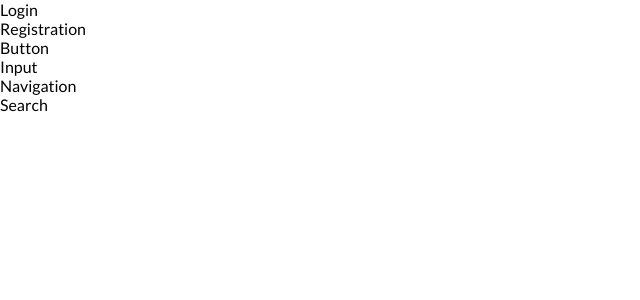
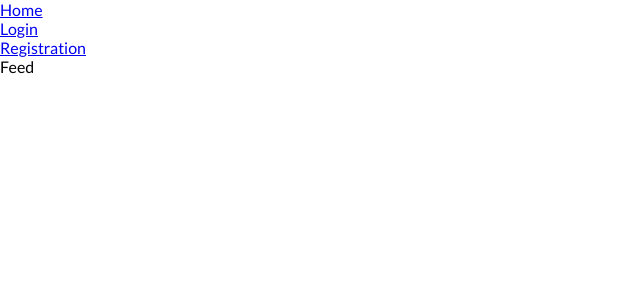
Before and after one commit to yomar-dev/pets-tagram, a React (Create React App) app: page / in a window 1280 px wide. Shown: the top 300 px of the page, without its empty margins (0-640 px from the left). Built offline with nearby package versions, Linux system fonts and the light colour scheme.

Commit message:
feat: add react router and create main routes.

```diff
--- a/package.json
+++ b/package.json
@@ -3,8 +3,10 @@
   "version": "0.1.0",
   "private": true,
   "dependencies": {
+    "@types/react-router-dom": "^5.1.5",
     "react": "^16.13.1",
-    "react-dom": "^16.13.1"
+    "react-dom": "^16.13.1",
+    "react-router-dom": "^5.2.0"
   },
   "devDependencies": {
     "@testing-library/jest-dom": "^4.2.4",
--- /dev/null
+++ b/src/app/home/components/feed/Feed.tsx
@@ -0,0 +1,9 @@
+import React, { Component } from 'react';
+
+class Feed extends Component {
+  render() {
+    return <p>Feed</p>;
+  }
+}
+
+export default Feed;
--- /dev/null
+++ b/src/app/home/components/feed/index.ts
@@ -0,0 +1,3 @@
+import Feed from './Feed';
+
+export default Feed;
--- a/src/index.tsx
+++ b/src/index.tsx
@@ -1,13 +1,13 @@
 import React, { StrictMode } from 'react';
 import ReactDOM from 'react-dom';
-import App from 'App';
 import * as serviceWorker from 'serviceWorker';
 
 import 'styles/styles.scss';
+import { AppRouter } from 'routes/AppRouter';
 
 ReactDOM.render(
   <StrictMode>
-    <App />
+    <AppRouter />
   </StrictMode>,
   document.getElementById('root'),
 );
--- /dev/null
+++ b/src/routes/AppRouter.tsx
@@ -0,0 +1,34 @@
+import React from 'react';
+import { BrowserRouter as Router, Switch, Route, Link } from 'react-router-dom';
+
+import Login from 'app/auth/pages/login';
+import Registration from 'app/auth/pages/registration';
+import Feed from 'app/home/components/feed';
+
+export const AppRouter = () => {
+  return (
+    <Router>
+      <div>
+        <nav>
+          <ul>
+            <li>
+              <Link to="/">Home</Link>
+            </li>
+            <li>
+              <Link to="/login">Login</Link>
+            </li>
+            <li>
+              <Link to="/registration">Registration</Link>
+            </li>
+          </ul>
+        </nav>
+
+        <Switch>
+          <Route path="/login" component={Login} />
+          <Route path="/registration" component={Registration} />
+          <Route path="/" component={Feed} />
+        </Switch>
+      </div>
+    </Router>
+  );
+};
```
Also changed, not shown: src/app/home/components/feed/feed.scss (added), 2 other files (tests, documents, lock files or other folders).
